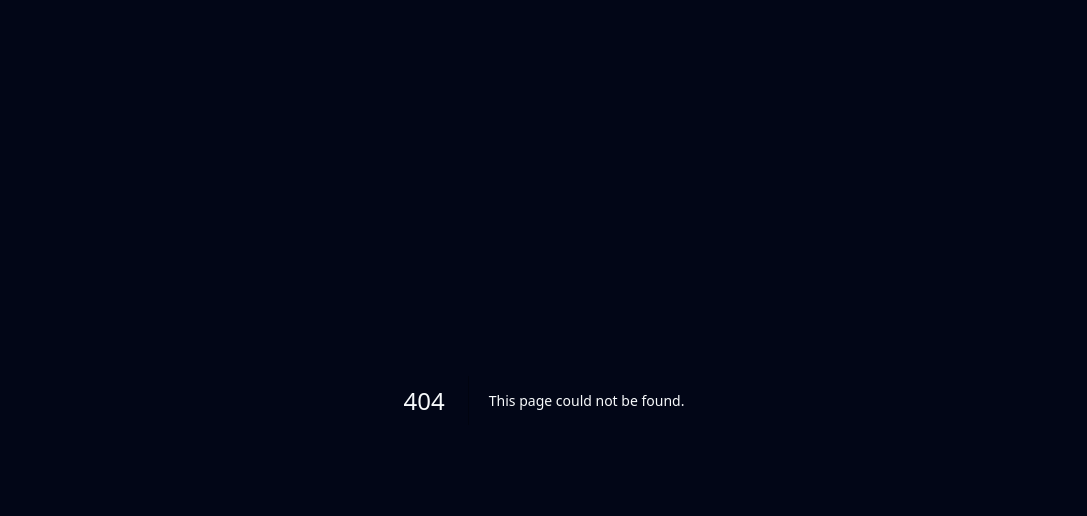
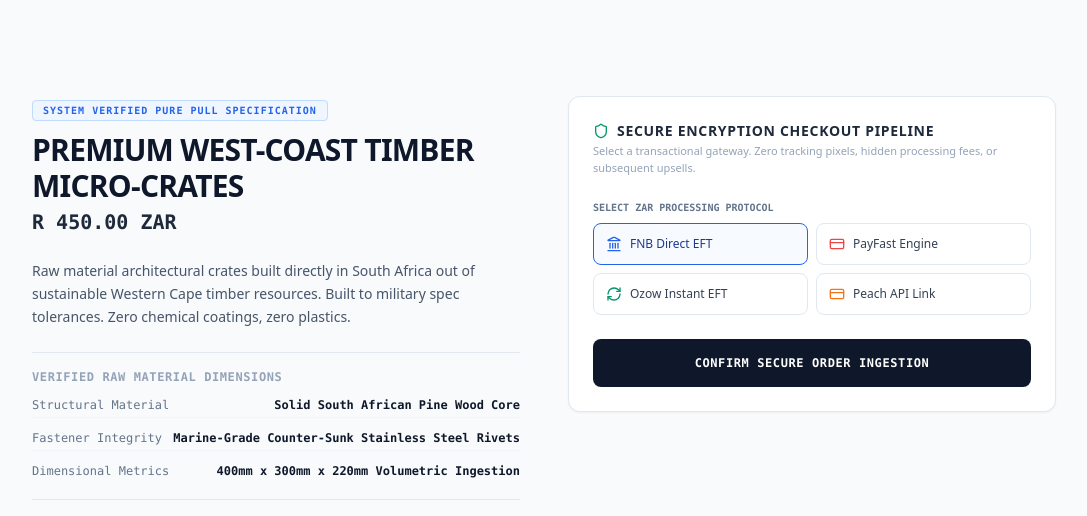
Before and after one commit to cgartco6/pure-pull-marketing-engine, a Next.js app: page /landing/1 in a window 1280 px wide. Before the commit this address had no page. Shown: the top 516 px of the page, without its empty margins (96-1183 px from the left). Built offline with nearby package versions, Linux system fonts and the light colour scheme.

Commit message:
Implement Native Zar Conversion Landing Page
This component handles the landing page for the Native Zar conversion, allowing users to select a payment gateway and process transactions. It includes state management for payment processing and displays relevant product information.

```diff
--- /dev/null
+++ b/app/landing/[campaignID]/page.tsx
@@ -0,0 +1,141 @@
+'use client';
+
+import React, { useState } from 'react';
+import { Shield, CreditCard, Landmark, CheckCircle, RefreshCw } from 'lucide-react';
+
+export default function NativeZarConversionLanding() {
+  const [selectedGateway, setSelectedGateway] = useState('fnb_eft');
+  const [processing, setProcessing] = useState(false);
+  const [activePaymentResponse, setActivePaymentResponse] = useState<any>(null);
+  const [orderComplete, setOrderComplete] = useState(false);
+
+  const landingData = {
+    title: "Premium West-Coast Timber Micro-Crates",
+    baseCostZar: 450.00,
+    description: "Raw material architectural crates built directly in South Africa out of sustainable Western Cape timber resources. Built to military spec tolerances. Zero chemical coatings, zero plastics.",
+    specifications: [
+      { name: "Structural Material", content: "Solid South African Pine Wood Core" },
+      { name: "Fastener Integrity", content: "Marine-Grade Counter-Sunk Stainless Steel Rivets" },
+      { name: "Dimensional Metrics", content: "400mm x 300mm x 220mm Volumetric Ingestion" }
+    ]
+  };
+
+  const handleTransactionFulfillment = async () => {
+    setProcessing(true);
+    try {
+      const response = await fetch('/api/checkout', {
+        method: 'POST',
+        headers: { 'Content-Type': 'application/json' },
+        body: JSON.stringify({
+          paymentMethod: selectedGateway,
+          amountZar: landingData.baseCostZar,
+          customerEmail: 'buyer.telemetry@domain.co.za',
+          productIdentifier: landingData.title
+        })
+      });
+      const data = await response.json();
+
+      if (selectedGateway === 'fnb_eft') {
+        setActivePaymentResponse(data.bankingDetails);
+      } else {
+        setOrderComplete(true);
+      }
+    } catch (err) {
+      console.error(err);
+    } finally {
+      setProcessing(false);
+    }
+  };
+
+  if (orderComplete) {
+    return (
+      <div className="min-h-screen bg-slate-50 text-slate-900 flex flex-col justify-center items-center p-6 text-center">
+        <CheckCircle className="w-16 h-16 text-emerald-600 mb-2" />
+        <h1 className="text-2xl font-black uppercase tracking-wider">Gateway Secure Session Processed</h1>
+        <p className="text-sm text-slate-600 mt-2 max-w-sm">Autonomous conversion loop tracking verification complete. Order credentials logged.</p>
+      </div>
+    );
+  }
+
+  return (
+    <div className="min-h-screen bg-slate-50 text-slate-900 antialiased font-sans px-6 py-12 md:py-24">
+      <div className="max-w-5xl mx-auto grid grid-cols-1 md:grid-cols-2 gap-12 items-start">
+        <div className="space-y-6">
+          <div>
+            <span className="text-[10px] font-mono font-bold tracking-widest text-blue-600 uppercase bg-blue-50 px-2.5 py-1 rounded border border-blue-200">System Verified Pure Pull Specification</span>
+            <h1 className="text-3xl font-black text-slate-900 tracking-tight mt-3 uppercase">{landingData.title}</h1>
+            <p className="text-xl font-mono font-bold text-slate-800 mt-1">R {landingData.baseCostZar.toFixed(2)} ZAR</p>
+          </div>
+          <p className="text-sm text-slate-600 leading-relaxed">{landingData.description}</p>
+
+          <div className="border-t border-b border-slate-200 py-4">
+            <h3 className="text-xs font-bold uppercase tracking-wider text-slate-400 mb-2 font-mono">Verified Raw Material Dimensions</h3>
+            <div className="space-y-2 font-mono text-xs">
+              {landingData.specifications.map((spec, i) => (
+                <div key={i} className="flex justify-between py-1 border-b border-slate-100 last:border-none">
+                  <span className="text-slate-500">{spec.name}</span>
+                  <span className="text-slate-900 font-bold">{spec.content}</span>
+                </div>
+              ))}
+            </div>
+          </div>
+        </div>
+
+        <div className="bg-white border border-slate-200 shadow-sm rounded-xl p-6 space-y-6">
+          <div>
+            <h2 className="text-sm font-bold uppercase tracking-wider text-slate-800 flex items-center gap-2">
+              <Shield className="w-4 h-4 text-emerald-600" /> Secure Encryption Checkout Pipeline
+            </h2>
+            <p className="text-[11px] text-slate-400 mt-0.5">Select a transactional gateway. Zero tracking pixels, hidden processing fees, or subsequent upsells.</p>
+          </div>
+
+          <div className="space-y-2">
+            <label className="block text-[10px] uppercase font-bold text-slate-500 font-mono">Select ZAR Processing Protocol</label>
+            <div className="grid grid-cols-2 gap-2">
+              <button onClick={() => { setSelectedGateway('fnb_eft'); setActivePaymentResponse(null); }} className={`p-3 border rounded-lg text-left transition-colors flex items-center gap-2 text-xs font-medium ${selectedGateway === 'fnb_eft' ? 'border-blue-600 bg-blue-50/50 text-blue-900' : 'border-slate-200 bg-white text-slate-700'}`}>
+                <Landmark className="w-4 h-4 text-blue-600" /> FNB Direct EFT
+              </button>
+              <button onClick={() => { setSelectedGateway('payfast'); setActivePaymentResponse(null); }} className={`p-3 border rounded-lg text-left transition-colors flex items-center gap-2 text-xs font-medium ${selectedGateway === 'payfast' ? 'border-red-600 bg-red-50/50 text-red-900' : 'border-slate-200 bg-white text-slate-700'}`}>
+                <CreditCard className="w-4 h-4 text-red-500" /> PayFast Engine
+              </button>
+              <button onClick={() => { setSelectedGateway('ozow'); setActivePaymentResponse(null); }} className={`p-3 border rounded-lg text-left transition-colors flex items-center gap-2 text-xs font-medium ${selectedGateway === 'ozow' ? 'border-emerald-600 bg-emerald-50/50 text-emerald-900' : 'border-slate-200 bg-white text-slate-700'}`}>
+                <RefreshCw className="w-4 h-4 text-emerald-600" /> Ozow Instant EFT
+              </button>
+              <button onClick={() => { setSelectedGateway('peach'); setActivePaymentResponse(null); }} className={`p-3 border rounded-lg text-left transition-colors flex items-center gap-2 text-xs font-medium ${selectedGateway === 'peach' ? 'border-orange-600 bg-orange-50/50 text-orange-900' : 'border-slate-200 bg-white text-slate-700'}`}>
+                <CreditCard className="w-4 h-4 text-orange-500" /> Peach API Link
+              </button>
+            </div>
+          </div>
+
+          <button
+            onClick={handleTransactionFulfillment}
+            disabled={processing}
+            className="w-full bg-slate-900 text-white font-bold font-mono uppercase tracking-wider text-xs py-4 px-6 rounded-lg transition-colors hover:bg-slate-800 disabled:opacity-50 flex items-center justify-center gap-2"
+          >
+            {processing && <RefreshCw className="w-4 h-4 animate-spin" />}
+            {processing ? 'Authorizing Secure Nodes...' : 'Confirm Secure Order Ingestion'}
+          </button>
+
+          {activePaymentResponse && (
+            <div className="bg-slate-950 text-slate-200 rounded-lg p-4 font-mono text-xs border border-slate-800 space-y-3 mt-4">
+              <div className="text-amber-400 font-bold uppercase text-[10px] tracking-wider border-b border-slate-800 pb-1 flex items-center gap-1.5">
+                <Landmark className="w-3.5 h-3.5" /> First National Bank Details
+              </div>
+              <div className="space-y-1 text-[11px]">
+                <p><span className="text-slate-500">Bank Institution:</span> {activePaymentResponse.institution}</p>
+                <p><span className="text-slate-500">Account Owner:</span> {activePaymentResponse.accountName}</p>
+                <p><span className="text-slate-500">Account Code Number:</span> <span className="text-white font-bold underline select-all">{activePaymentResponse.accountNumber}</span></p>
+                <p><span className="text-slate-500">Branch Identity Code:</span> {activePaymentResponse.branchCode}</p>
+                <p><span className="text-slate-500">Account Category:</span> {activePaymentResponse.accountType}</p>
+                <p className="bg-blue-950 text-blue-300 p-2 rounded border border-blue-900 mt-2">
+                  <span className="font-bold text-white uppercase block text-[10px]">Mandatory Reference Number:</span>
+                  <span className="text-sm font-bold underline select-all tracking-widest">{activePaymentResponse.requiredReference}</span>
+                </p>
+              </div>
+            </div>
+          )}
+        </div>
+      </div>
+    </div>
+  );
+}
```
